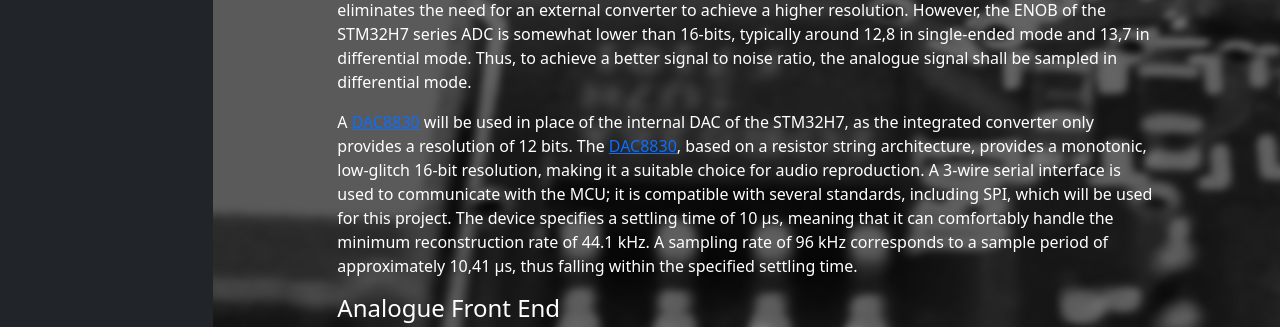
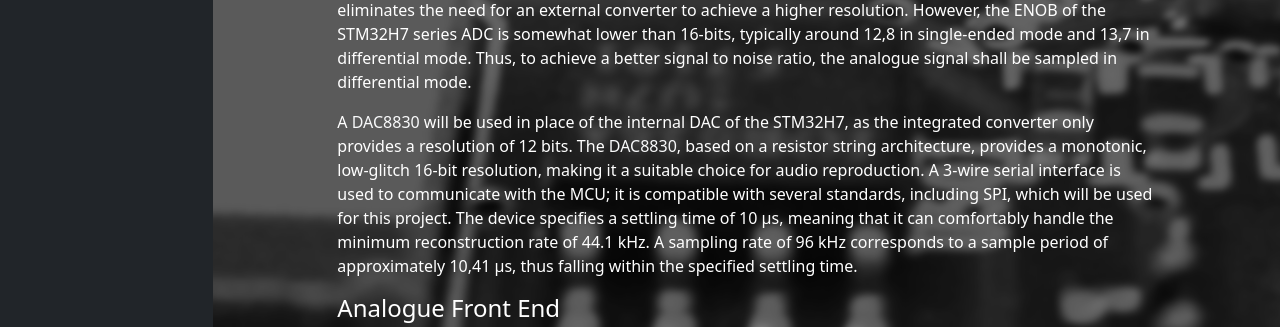
Before and after one commit to OyvindFlemmen/OyvindFlemmen.github.io, a PHP site: page /device-structure/design-conclusions.php in a window 1280 px wide. Shown: the part 901-1228 px from the top of the page. Run offline with PHP 8.4, Linux system fonts and the light colour scheme.

Commit message:
fixed links

```diff
--- a/css/style.css
+++ b/css/style.css
@@ -1,4 +1,4 @@
-.title-link, .title-link:visited, .nav-link, .nav-link:visited, .link-light{
+.title-link, .title-link:visited, .nav-link, .nav-link:visited, .link-light, .link-light:visited{
     color:inherit;
     text-decoration:none;
     padding: 5px 0px;
--- a/device-structure/design-conclusions.php
+++ b/device-structure/design-conclusions.php
@@ -40,8 +40,8 @@
         differential mode. Thus, to achieve a better signal to noise ratio, the analogue signal shall be sampled in differential mode.
     </p>
     <p>
-        A <a class="light-link" href="https://www.ti.com/product/DAC8830">DAC8830</a> will be used in place of the internal DAC of the STM32H7, as the integrated converter only provides a
-        resolution of 12 bits. The <a class="light-link" href="https://www.ti.com/product/DAC8830">DAC8830</a>, based on a resistor string architecture,
+        A <a class="link-light" href="https://www.ti.com/product/DAC8830">DAC8830</a> will be used in place of the internal DAC of the STM32H7, as the integrated converter only provides a
+        resolution of 12 bits. The <a class="link-light" href="https://www.ti.com/product/DAC8830">DAC8830</a>, based on a resistor string architecture,
         provides a monotonic, low-glitch 16-bit resolution, making it a suitable choice for audio reproduction. A 3-wire serial interface is used to communicate with the MCU; it is compatible
         with several standards, including SPI, which will be used for this project. The device specifies a settling time of 10 µs, meaning that it can comfortably handle the minimum
         reconstruction rate of 44.1 kHz. A sampling rate of 96 kHz corresponds to a sample period of approximately 10,41 µs, thus falling within the specified settling time.
```
